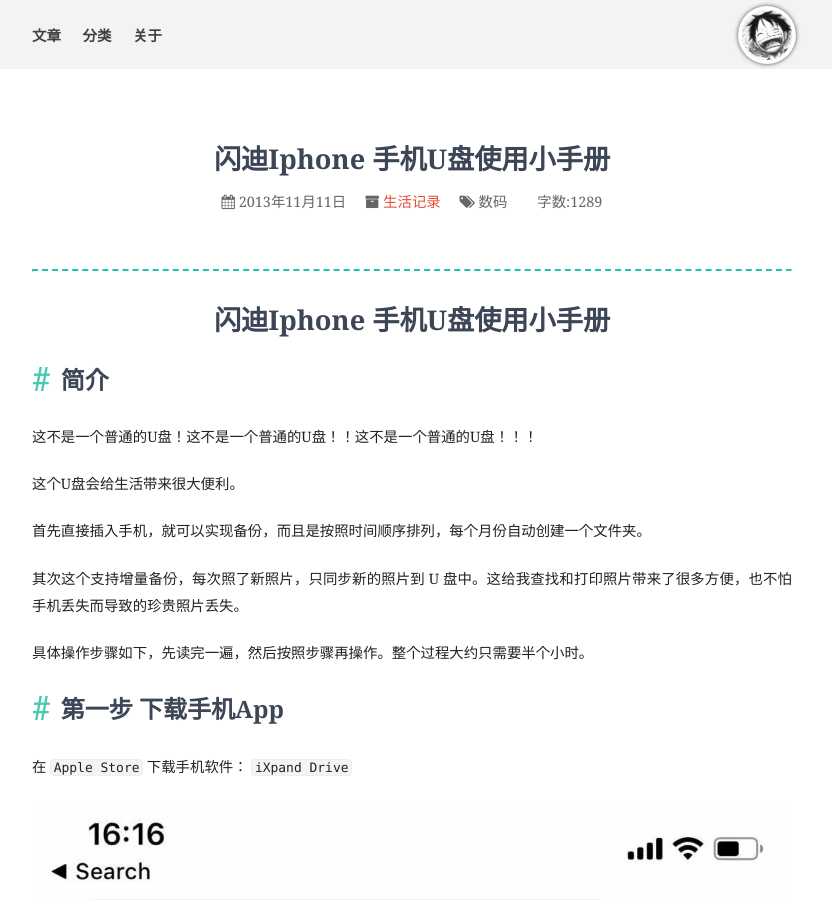
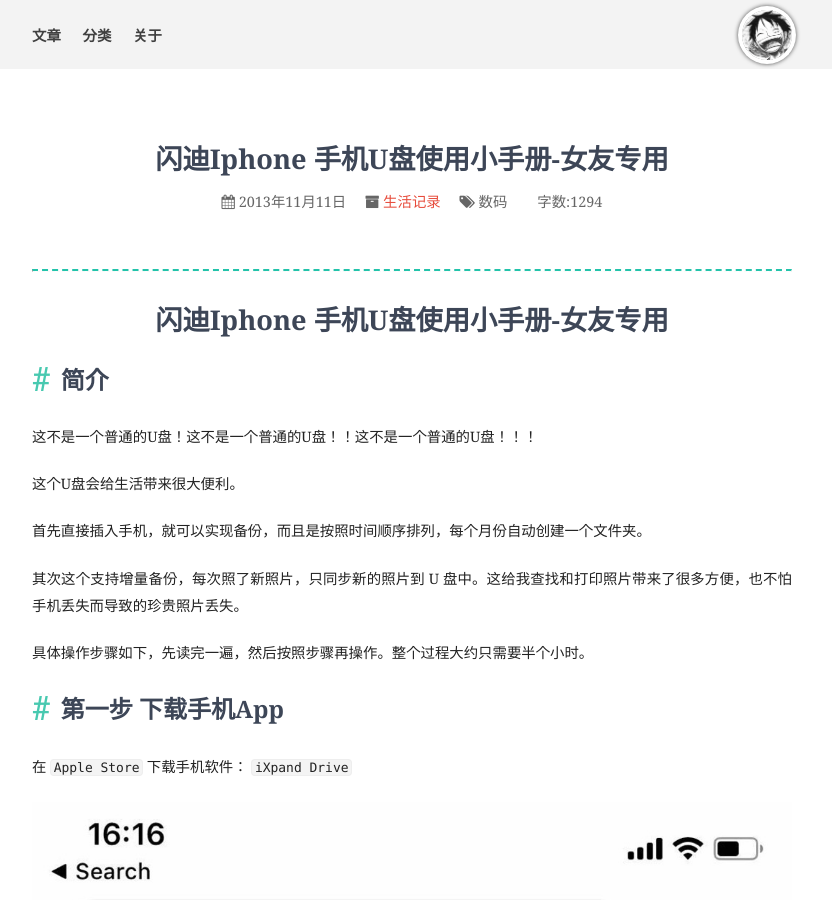
Before and after one commit to lanffy/lanffy.github.io, a Jekyll site: the page built from _posts/2013/2013-11-11-闪迪Iphone 手机U盘使用小手册.md, in a window 1280 px wide and 900 px high. Shown: the whole window, without its empty margins (228-1060 px from the left). Built offline with Jekyll 4.4.1, drawn with Linux system fonts in a browser that asks for light colours; nearby versions of some CDN libraries; comment, search, counter and statistics services are not loaded.

Commit message:
add psot

```diff
--- a/_posts/2013/2013-11-11-闪迪Iphone 手机U盘使用小手册.md
+++ b/_posts/2013/2013-11-11-闪迪Iphone 手机U盘使用小手册.md
@@ -1,13 +1,13 @@
 ---
 layout: post
-title: "闪迪Iphone 手机U盘使用小手册"
+title: "闪迪Iphone 手机U盘使用小手册-女友专用"
 categories: [生活记录]
 tags: [数码]
 author_name: R_Lanffy
 ---
 ---
 
-# 闪迪Iphone 手机U盘使用小手册
+# 闪迪Iphone 手机U盘使用小手册-女友专用
 
 ## 简介
 
```
